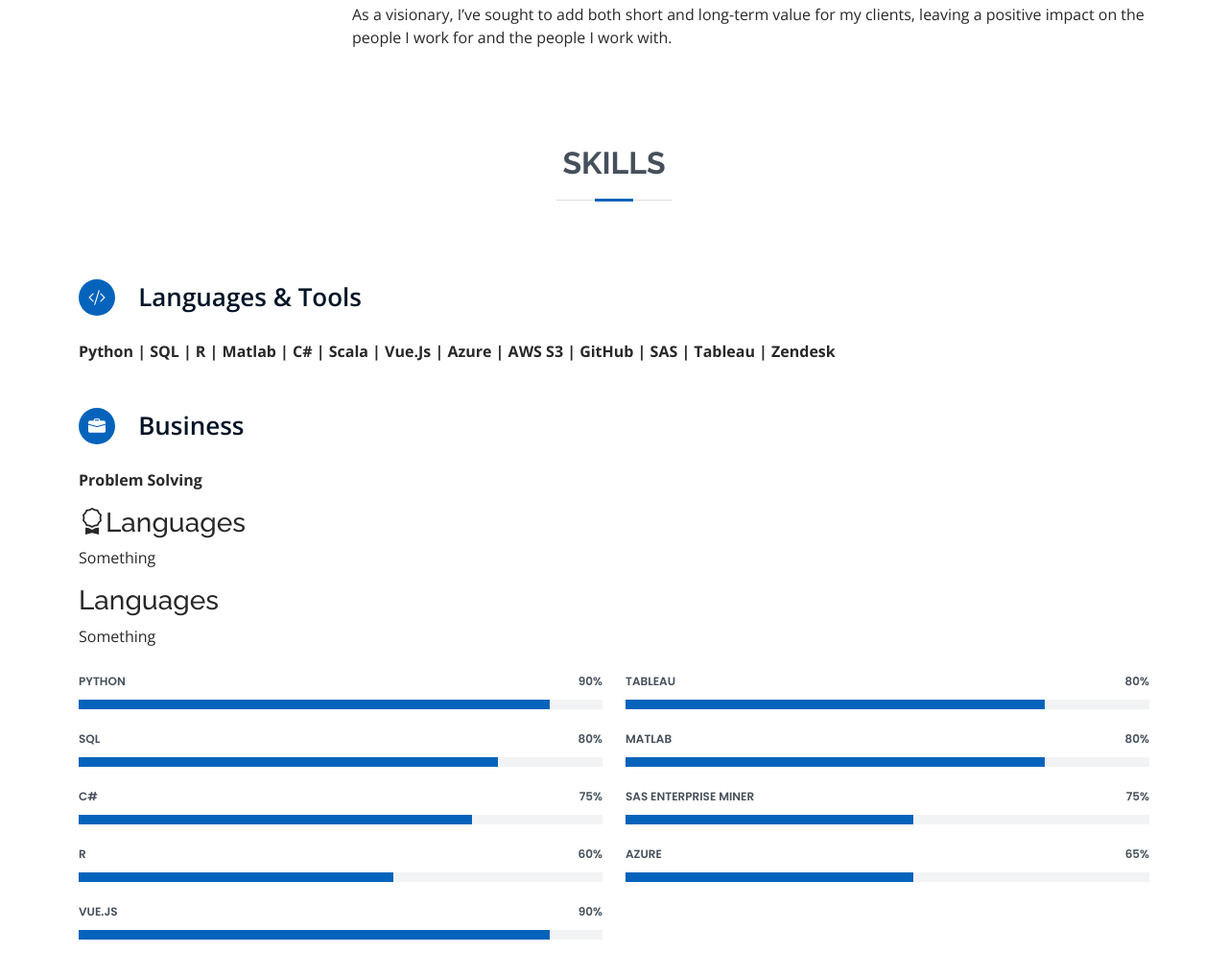
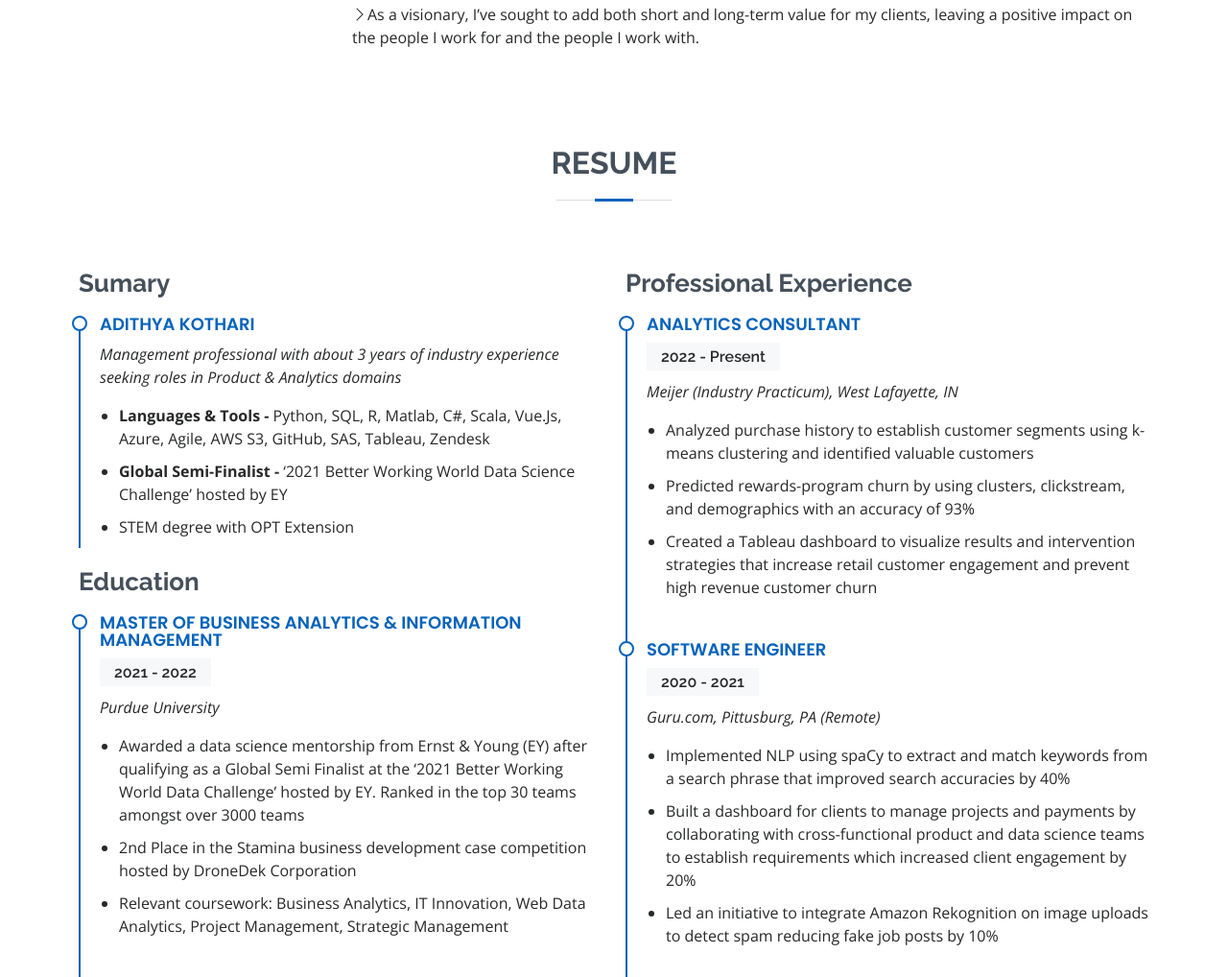
Before and after one commit to TheKothari/thekothari.github.io, a plain HTML site: page index.html in a window 1280 px wide. Shown: the part 1381-2399 px from the top of the page at 96% size. Drawn offline with nearby package versions, Linux system fonts and the light colour scheme; animation ran at ten frames a second; files whose address does not match are found by name.

Commit message:
about updated

```diff
--- a/index.html
+++ b/index.html
@@ -93,15 +93,15 @@
           </div>
           <div class="col-lg-9 pt-4 pt-lg-0 content">
 
-              <p>As a storyteller, I’ve sought to tell stories that maximize impact and minimize complexity. Data is boring, it’s the stories around data that make it so fascinating. Simple yet intuitive visualizations are at the core of any story I tell.
+              <p><i class="bi bi-chevron-right"></i>As a storyteller, I’ve sought to tell stories that maximize impact and minimize complexity. Data is boring, it’s the stories around data that make it so fascinating. Simple yet intuitive visualizations are at the core of any story I tell.
               </p><p>
-              As a business analytics student, I utilized my learnings to add value for my clients, be it as an analytics consultant to a national chain retailer’s analytics team as a part of industry practicum or the several made-up companies in my class projects.
+                <i class="bi bi-chevron-right"></i>As a business analytics student, I utilized my learnings to add value for my clients, be it as an analytics consultant to a national chain retailer’s analytics team as a part of industry practicum or the several made-up companies in my class projects.
               </p><p>
-              As a product engineer, I led a small team of engineers and collaborated with product and design teams to develop a revamped version of a 20-year-old dashboard using Vue.js and SQL which saw an adoption rate of 100% within 90 days of release. Many termed this dashboard as the “Heart of the company”. I was the bridge between clients, product managers, designers, and engineers.
+                <i class="bi bi-chevron-right"></i>As a product engineer, I led a small team of engineers and collaborated with product and design teams to develop a revamped version of a 20-year-old dashboard using Vue.js and SQL which saw an adoption rate of 100% within 90 days of release. Many termed this dashboard as the “Heart of the company”. I was the bridge between clients, product managers, designers, and engineers.
               </p><p>
-              As a problem solver, I’ve utilized my expertise in languages like Python, SQL, JavaScript, Vue.js, D3.js & R to solve problems and tools like Tableau & PowerPoint to present solutions. Innovation and creativity in my solutions have helped me deliver more-than-expected results.
+                <i class="bi bi-chevron-right"></i>As a problem solver, I’ve utilized my expertise in languages like Python, SQL, JavaScript, Vue.js, D3.js & R to solve problems and tools like Tableau & PowerPoint to present solutions. Innovation and creativity in my solutions have helped me deliver more-than-expected results.
               </p><p>
-              As a visionary, I’ve sought to add both short and long-term value for my clients, leaving a positive impact on the people I work for and the people I work with.
+                <i class="bi bi-chevron-right"></i>As a visionary, I’ve sought to add both short and long-term value for my clients, leaving a positive impact on the people I work for and the people I work with.
               </p>
 
         </div>
@@ -111,108 +111,7 @@
 
 
 
-    <!-- ======= Skills Section ======= -->
-    <section id="skills" class="skills section-bg">
-      <div class="container" data-aos="fade-up">
 
-        <div class="section-title">
-          <h2>Skills</h2>
-        </div>
-
-        <div class="count-box">
-          <i class="bi bi-code-slash"></i>
-
-          <span>Languages & Tools</span>
-        </div>
-        <p><b>Python | SQL | R | Matlab | C# | Scala | Vue.Js | Azure | AWS S3  | GitHub | SAS | Tableau | Zendesk</b></p>
-
-
-        <div class="count-box">
-          <i class="bi bi-briefcase-fill"></i>
-
-          <span>Business</span>
-        </div>
-        <p><b>Problem Solving</b></p>
-        <div>
-          <h3><i class="bi bi-award"></i>Languages</h3>
-          <p>Something</p>
-        </div>
-        <div>
-          <h3>Languages</h3>
-          <p>Something</p>
-        </div>
-        <div class="row skills-content">
-          <div class="col-lg-6">
-            <div class="progress">
-              <span class="skill">Python <i class="val">90%</i></span>
-              <div class="progress-bar-wrap">
-                <div class="progress-bar" role="progressbar" aria-valuenow="90" aria-valuemin="0" aria-valuemax="100"></div>
-              </div>
-            </div>
-
-            <div class="progress">
-              <span class="skill">SQL <i class="val">80%</i></span>
-              <div class="progress-bar-wrap">
-                <div class="progress-bar" role="progressbar" aria-valuenow="80" aria-valuemin="0" aria-valuemax="100"></div>
-              </div>
-            </div>
-
-            <div class="progress">
-              <span class="skill">C# <i class="val">75%</i></span>
-              <div class="progress-bar-wrap">
-                <div class="progress-bar" role="progressbar" aria-valuenow="75" aria-valuemin="0" aria-valuemax="100"></div>
-              </div>
-            </div>
-            <div class="progress">
-              <span class="skill">R <i class="val">60%</i></span>
-              <div class="progress-bar-wrap">
-                <div class="progress-bar" role="progressbar" aria-valuenow="60" aria-valuemin="0" aria-valuemax="100"></div>
-              </div>
-            </div>
-            <div class="progress">
-              <span class="skill">Vue.js <i class="val">90%</i></span>
-              <div class="progress-bar-wrap">
-                <div class="progress-bar" role="progressbar" aria-valuenow="90" aria-valuemin="0" aria-valuemax="100"></div>
-              </div>
-            </div>
-          </div>
-
-          <div class="col-lg-6">
-
-            <div class="progress">
-              <span class="skill">Tableau <i class="val">80%</i></span>
-              <div class="progress-bar-wrap">
-                <div class="progress-bar" role="progressbar" aria-valuenow="80" aria-valuemin="0" aria-valuemax="100"></div>
-              </div>
-            </div>
-
-            <div class="progress">
-              <span class="skill"> MATLAB  <i class="val">80%</i></span>
-              <div class="progress-bar-wrap">
-                <div class="progress-bar" role="progressbar" aria-valuenow="80" aria-valuemin="0" aria-valuemax="100"></div>
-              </div>
-            </div>
-
-            <div class="progress">
-              <span class="skill"> SAS Enterprise Miner <i class="val">75%</i></span>
-              <div class="progress-bar-wrap">
-                <div class="progress-bar" role="progressbar" aria-valuenow="55" aria-valuemin="0" aria-valuemax="100"></div>
-              </div>
-            </div>
-
-            <div class="progress">
-              <span class="skill">Azure <i class="val">65%</i></span>
-              <div class="progress-bar-wrap">
-                <div class="progress-bar" role="progressbar" aria-valuenow="55" aria-valuemin="0" aria-valuemax="100"></div>
-              </div>
-            </div>
-
-          </div>
-
-        </div>
-
-      </div>
-    </section><!-- End Skills Section -->
 
     <!-- ======= Resume Section ======= -->
     <section id="resume" class="resume">
```
